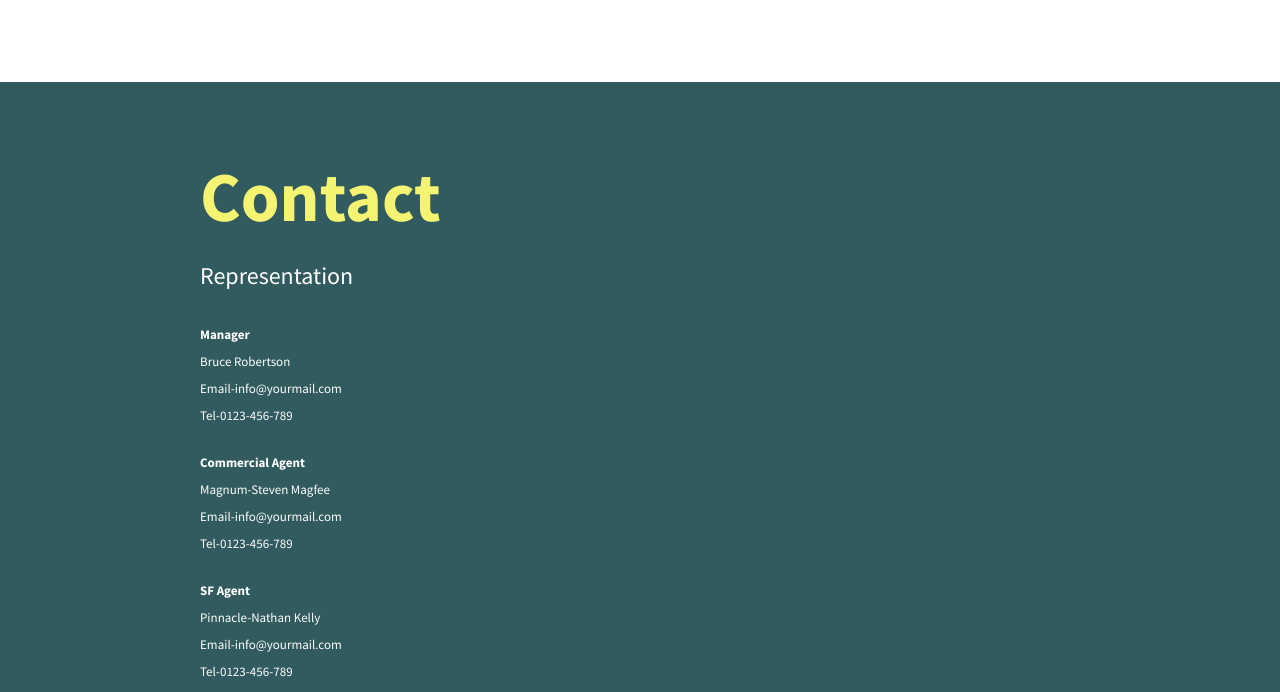
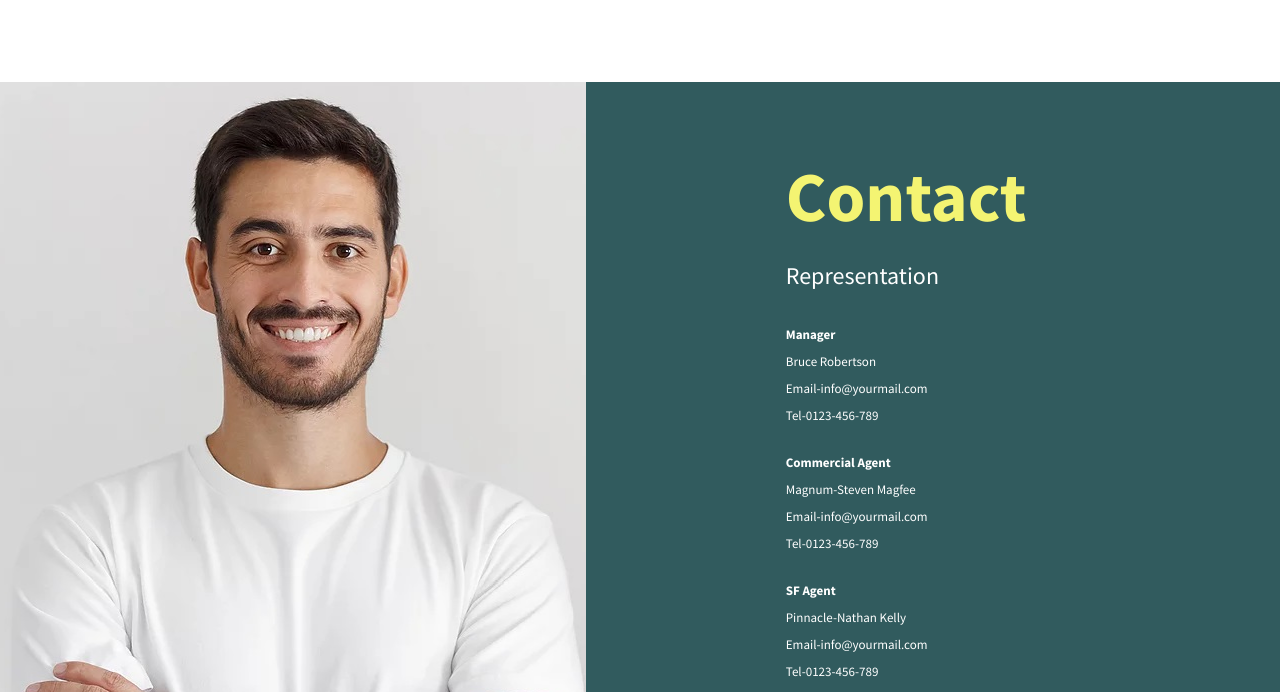
Before and after one commit to jubaidislam26/Daniel-Martinez, a plain HTML site: page index.html in a window 1280 px wide. Shown: the part 3085-3777 px from the top of the page. Drawn offline with Linux system fonts and the light colour scheme.

Commit message:
Update style.css

```diff
--- a/css/style.css
+++ b/css/style.css
@@ -211,6 +211,12 @@ a, a:hover{
  	display: flex;
  	flex-basis: 50%;
  }
+.contact-left{
+ 	width: 100%;
+ 	background: url(../image/contact.jpg);
+ 	background-repeat: no-repeat;
+ 	background-position: center;
+ }
  .contact-right{
  	width: 100%;
 	background: #315b5e;
```
